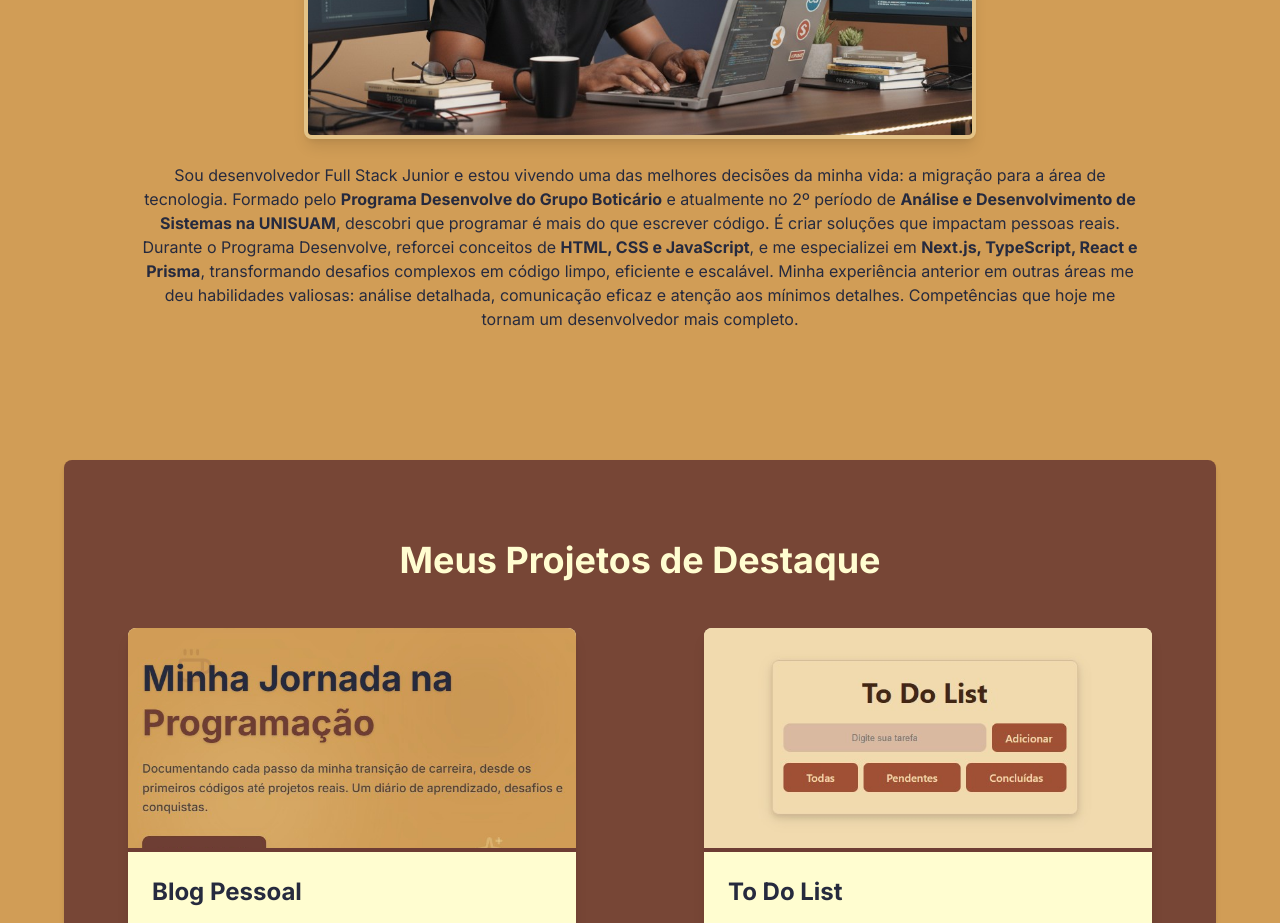
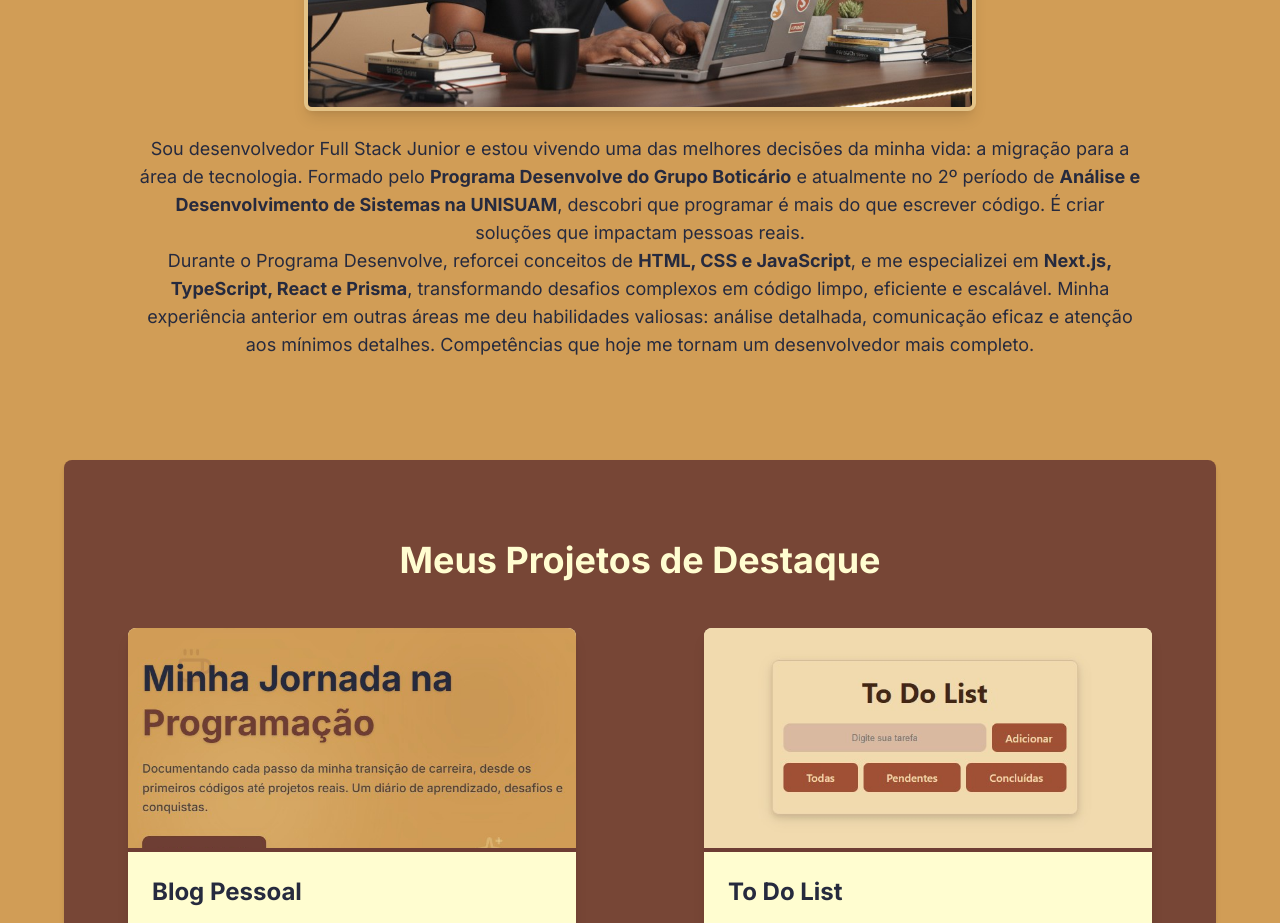
Before and after one commit to aleehblackstar/portfolio, a Next.js app: page / in a window 1280 px wide. Shown: the part 1940-2863 px from the top of the page. Built offline with nearby package versions, Linux system fonts and the light colour scheme; what tailwindcss-pseudo-elements would draw is missing.

Commit message:
fix: ajustanto tamanho de fontes em telas maiores

```diff
--- a/src/components/AboutMe.tsx
+++ b/src/components/AboutMe.tsx
@@ -26,7 +26,7 @@ export default function AboutMe() {
 
         {/* Texto Sobre Mim - com scroll se necessário */}
         <div className="px-2">
-          <p className="text-sm md:text-base text-azuled text-center leading-relaxed">
+          <p className="text-sm md:text-base text-azuled lg:text-lg text-center leading-relaxed">
             Sou desenvolvedor Full Stack Junior e estou vivendo uma das melhores
             decisões da minha vida: a migração para a área de tecnologia.
             Formado pelo <strong>Programa Desenvolve do Grupo Boticário</strong>{" "}
@@ -36,7 +36,7 @@ export default function AboutMe() {
             soluções que impactam pessoas reais.
           </p>
 
-          <p className="text-sm md:text-base text-azuled text-center leading-relaxed">
+          <p className="text-sm md:text-base text-azuled lg:text-lg text-center leading-relaxed">
             Durante o Programa Desenvolve, reforcei conceitos de{" "}
             <strong>HTML, CSS e JavaScript</strong>, e me especializei em{" "}
             <strong>Next.js, TypeScript, React e Prisma</strong>, transformando
--- a/src/components/Skills.tsx
+++ b/src/components/Skills.tsx
@@ -27,7 +27,7 @@ export default function Skills() {
       </h2>
 
       {/* Ícones */}
-      <div className="grid grid-cols-3 sm:grid-cols-4 md:grid-cols-6 gap-8 text-5xl md:text-6xl lg:text-7xl lg:gap-10 text-center mb-16">
+      <div className="grid grid-cols-3 sm:grid-cols-4 md:grid-cols-6 gap-8 text-5xl md:text-6xl lg:text-7xl lg:gap-10 text-center mb-16 cursor-pointer">
         <SiHtml5 className="text-[#E34F26] hover:scale-110 transition-transform duration-300" title="HTML5" />
         <SiCss3 className="text-[#1572B6] hover:scale-110 transition-transform duration-300" title="CSS3" />
         <SiJavascript className="text-[#F7DF1E] hover:scale-110 transition-transform duration-300" title="JavaScript" />
```
